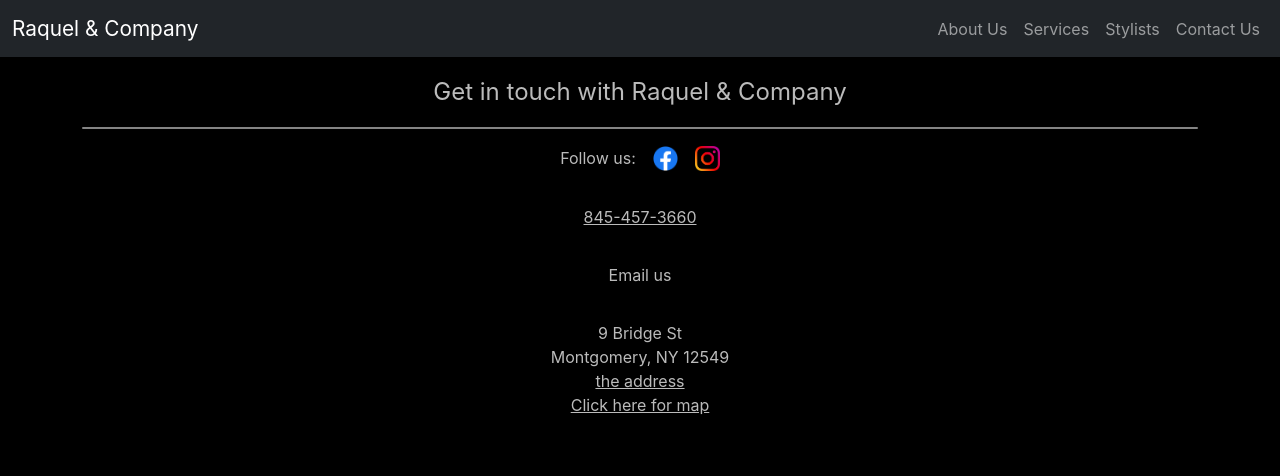
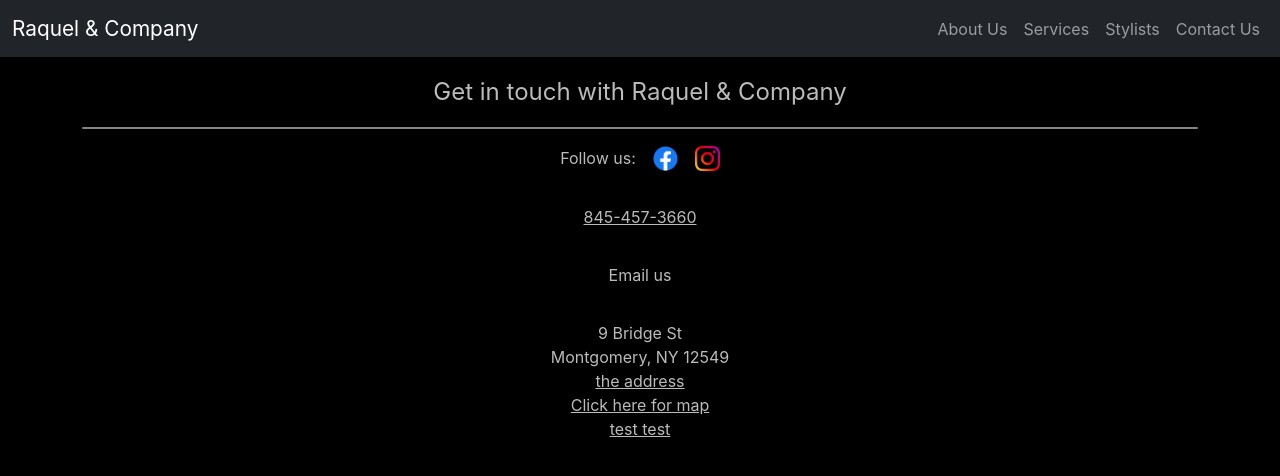
Before and after one commit to KevinCamacho/randco, a React (Create React App) app: page /contact-us in a window 1280 px wide. Shown: the top 476 px of the page. Built offline with nearby package versions, Linux system fonts and the light colour scheme.

Commit message:
another test

```diff
--- a/src/components/ContactUsPage/ContactUsPage.js
+++ b/src/components/ContactUsPage/ContactUsPage.js
@@ -31,6 +31,7 @@ const ContactUsPage = () => {
                 <div>Montgomery, NY 12549</div>
                 <a className="cellphone-link" href="comgooglemaps://?center=40.765819,-73.975866&zoom=14&views=traffic">the address</a>
                 <a className="cellphone-link" href="geo:50.066274, 10.754427;" target="_blank">Click here for map</a>
+                <a className="cellphone-link" href='https://maps.google.com/?q=raquel+and+company+hair+salon+montgomery'>test test</a>
             </Row>
         </Container>
     )
```
